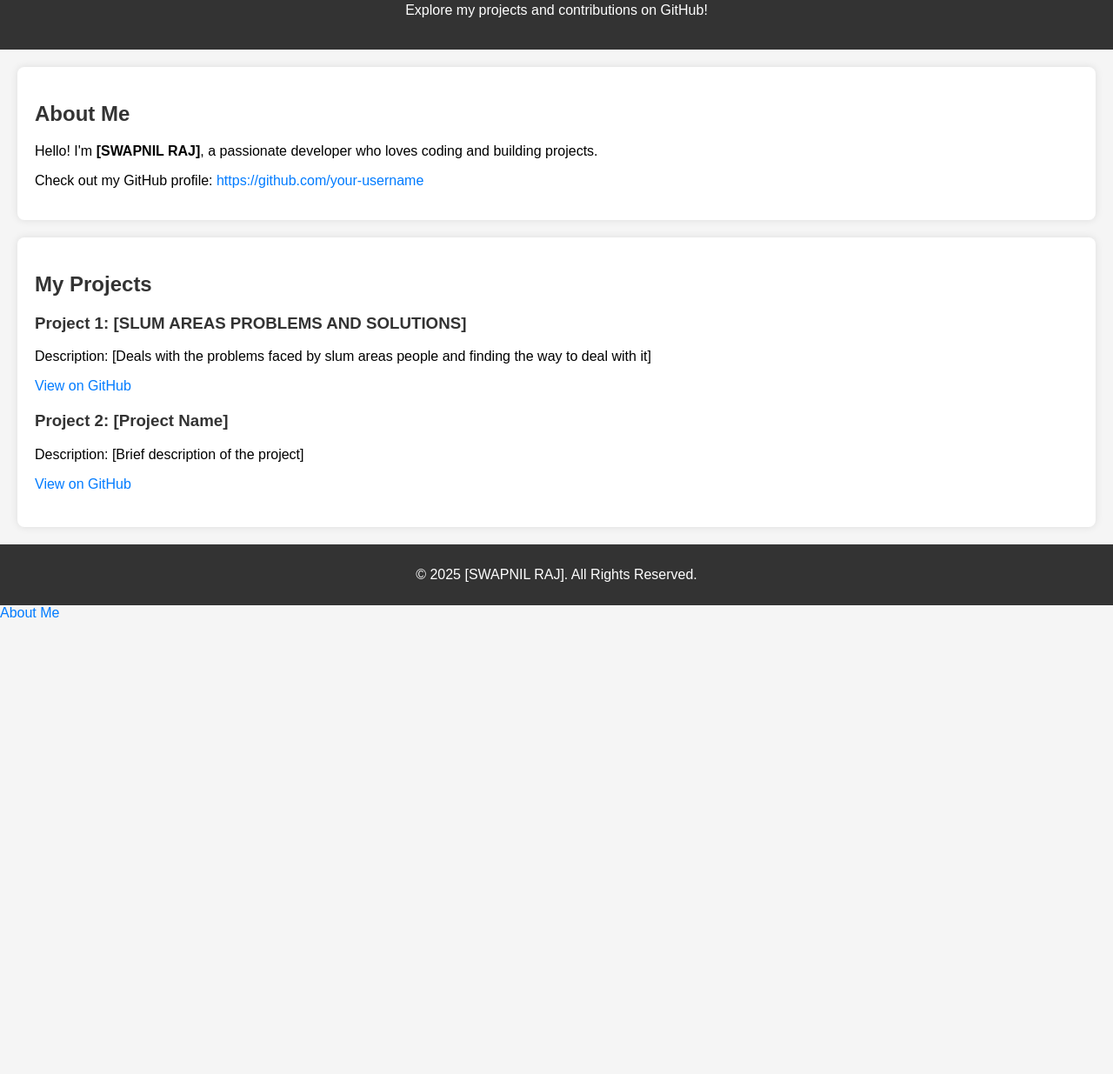
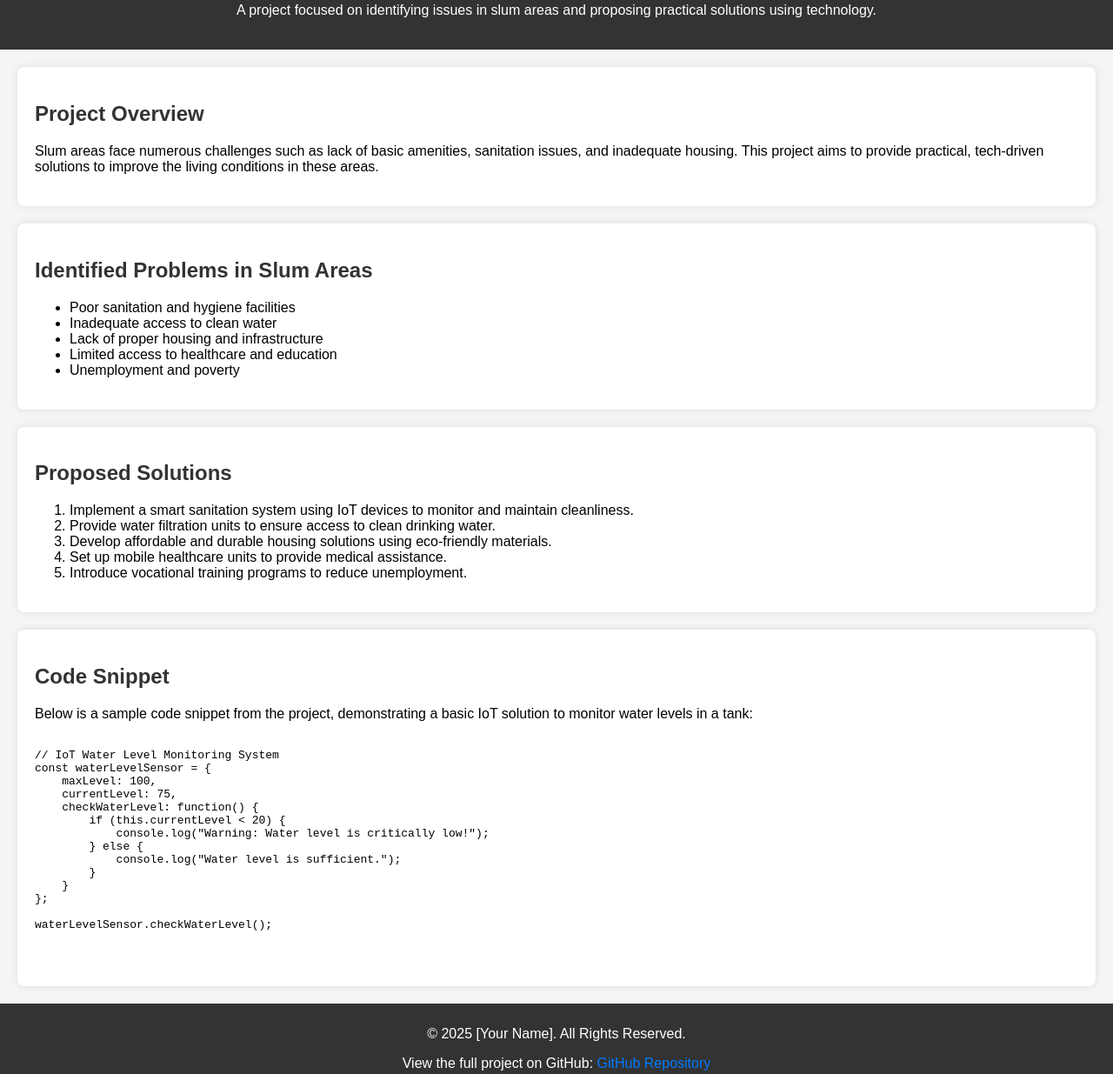
Before and after one commit to Swapnilraj26/daaaproject.github.io, a plain HTML site: page index.html in a window 1280 px wide. Shown: the part 97-1332 px from the top of the page at 87% size. Before the commit the page ends 811 px from the top, so only its background shows below. Drawn offline with Linux system fonts and the light colour scheme.

Commit message:
Update index.html

```diff
--- a/index.html
+++ b/index.html
@@ -3,39 +3,68 @@
 <head>
     <meta charset="UTF-8">
     <meta name="viewport" content="width=device-width, initial-scale=1.0">
-    <title>GitHub Project Portfolio</title>
+    <title>Slum Area Problems and Solutions</title>
     <link rel="stylesheet" href="style.css">
 </head>
 <body>
     <header>
-        <h1>Your GitHub Project Portfolio</h1>
-        <p>Explore my projects and contributions on GitHub!</p>
+        <h1>Slum Area Problems and Solutions</h1>
+        <p>A project focused on identifying issues in slum areas and proposing practical solutions using technology.</p>
     </header>
 
-    <section id="about">
-        <h2>About Me</h2>
-        <p>Hello! I'm <strong>[SWAPNIL RAJ]</strong>, a passionate developer who loves coding and building projects.</p>
-        <p>Check out my GitHub profile: <a href="https://github.com/Swapnilraj26" target="_blank">https://github.com/your-username</a></p>
+    <section id="project-overview">
+        <h2>Project Overview</h2>
+        <p>Slum areas face numerous challenges such as lack of basic amenities, sanitation issues, and inadequate housing. This project aims to provide practical, tech-driven solutions to improve the living conditions in these areas.</p>
     </section>
 
-    <section id="projects">
-        <h2>My Projects</h2>
-        <div class="project">
-            <h3>Project 1: [SLUM AREAS PROBLEMS AND SOLUTIONS]</h3>
-            <p>Description: [Deals with the problems faced by slum areas people and finding the way to deal with it]</p>
-            <a href="https://github.com/your-username/project1" target="_blank">View on GitHub</a>
-        </div>
-        <div class="project">
-            <h3>Project 2: [Project Name]</h3>
-            <p>Description: [Brief description of the project]</p>
-            <a href="https://github.com/your-username/project2" target="_blank">View on GitHub</a>
-        </div>
-        <!-- Add more projects as needed -->
+    <section id="problems">
+        <h2>Identified Problems in Slum Areas</h2>
+        <ul>
+            <li>Poor sanitation and hygiene facilities</li>
+            <li>Inadequate access to clean water</li>
+            <li>Lack of proper housing and infrastructure</li>
+            <li>Limited access to healthcare and education</li>
+            <li>Unemployment and poverty</li>
+        </ul>
+    </section>
+
+    <section id="solutions">
+        <h2>Proposed Solutions</h2>
+        <ol>
+            <li>Implement a smart sanitation system using IoT devices to monitor and maintain cleanliness.</li>
+            <li>Provide water filtration units to ensure access to clean drinking water.</li>
+            <li>Develop affordable and durable housing solutions using eco-friendly materials.</li>
+            <li>Set up mobile healthcare units to provide medical assistance.</li>
+            <li>Introduce vocational training programs to reduce unemployment.</li>
+        </ol>
+    </section>
+
+    <section id="code-snippet">
+        <h2>Code Snippet</h2>
+        <p>Below is a sample code snippet from the project, demonstrating a basic IoT solution to monitor water levels in a tank:</p>
+        <pre>
+<code>
+// IoT Water Level Monitoring System
+const waterLevelSensor = {
+    maxLevel: 100,
+    currentLevel: 75,
+    checkWaterLevel: function() {
+        if (this.currentLevel < 20) {
+            console.log("Warning: Water level is critically low!");
+        } else {
+            console.log("Water level is sufficient.");
+        }
+    }
+};
+
+waterLevelSensor.checkWaterLevel();
+</code>
+        </pre>
     </section>
 
     <footer>
-        <p>&copy; 2025 [SWAPNIL RAJ]. All Rights Reserved.</p>
+        <p>&copy; 2025 [Your Name]. All Rights Reserved.</p>
+        <p>View the full project on GitHub: <a href="https://github.com/your-username/slum-area-solutions" target="_blank">GitHub Repository</a></p>
     </footer>
 </body>
 </html>
-<a href="about.html">About Me</a>
```
